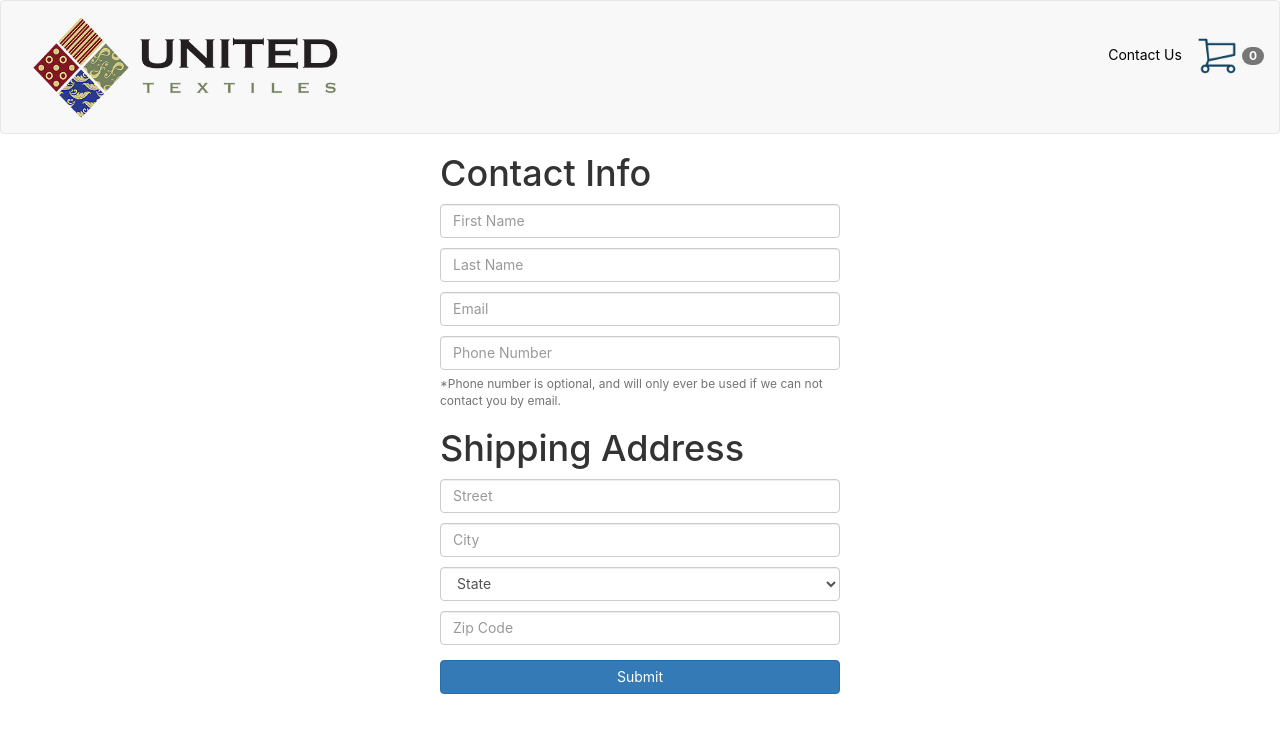
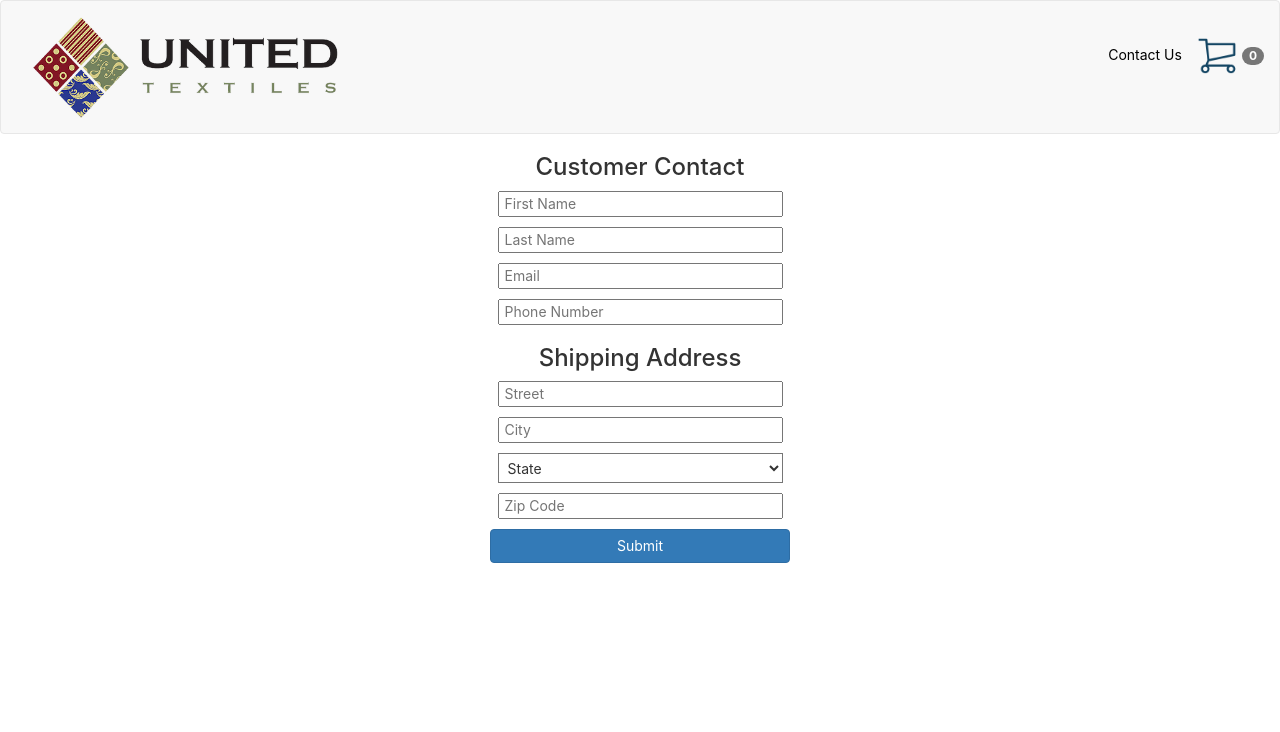
Before and after one commit to Austin-Rowe/rugzilla-react, a React (Create React App) app: page /checkout in a window 1280 px wide. Shown: the top 732 px of the page. Built offline with nearby package versions, Linux system fonts and the light colour scheme; what react-async-script-loader would draw is missing.

Commit message:
Customer info/Shipping address form has been re-created without react-bootstrap. Form validation is complete, but not the most elegant looking code. Next step is to implement redirect, on successful form submission, to payment page!

```diff
--- a/src/components/Checkout.css
+++ b/src/components/Checkout.css
@@ -1,13 +1,30 @@
-#checkout {
-    width: 80vw;
-    max-width: 400px;
-    margin: 10px auto 20px auto;
+#form {
+    margin: 10px auto;
+    text-align: center;
+    width: 300px;
 }
 
-#submit-button {
+.form-input-group {
+    display: block;
+}
+
+.form-input {
+    display: block;
+    margin: 10px auto;
+    padding-left: 5px;
+    width: 95%;
+    font-weight: normal;
+}
+
+.invalid {
+    border: solid 2px red;
+}
+
+#submit-form {
     width: 100%;
 }
 
-.input-field {
-    margin-top: 10px;
+#state-input {
+    height: 30px;
+    background-color: white;
 }
--- a/src/components/Checkout.js
+++ b/src/components/Checkout.js
@@ -1,6 +1,6 @@
 import React, { Component } from 'react';
 import {connect} from 'react-redux';
-import {Button, FormGroup, ControlLabel, FormControl, HelpBlock} from 'react-bootstrap';
+import {Button} from 'react-bootstrap';
 
 
 import './Checkout.css';
@@ -9,6 +9,8 @@ class Checkout extends Component {
     constructor(props){
         super(props);
         this.state = {
+            formIsInvalid: false,
+            formData: {
                 firstName: '',
                 lastName: '',
                 email: '',
@@ -17,111 +19,150 @@ class Checkout extends Component {
                 city: '',
                 state: '',
                 zipCode: ''
+            },
+            formFieldValidity: {
+                firstNameValid: '',
+                lastNameValid: '',
+                emailValid: '',
+                phoneNumberValid: '',
+                streetValid: '',
+                cityValid: '',
+                stateValid: '',
+                zipCodeValid: ''
             }
-
-        this.customerInputToState = this.customerInputToState.bind(this);
+        }
+        this.inputToState = this.inputToState.bind(this);
         this.submitForm = this.submitForm.bind(this);
     }
 
-    componentDidMount(){
-        const cartCount = this.props.cart.reduce((accumulator, currentValue) => accumulator + currentValue.quantity, 0)
-        const reducer = (accumulator, current) => accumulator + (current.item.price * current.quantity);
-        const cartDollarTotal = this.props.cart.reduce(reducer, 0);
-        const cartTotal = cartDollarTotal + (cartCount*95/100);
-        this.setState({
-            total: cartTotal
-        })
-    }
-
-    customerInputToState(field){
+    inputToState(field){
         const name = field.target.name;
         const input = field.target.value;
-        this.setState({
+        if(name === 'state' && input === 'State'){
+            this.setState(state => ({
+                formData: {
+                    ...state.formData,
+                    [name]: ''
+                }
+            }))
+        } else {
+            this.setState(state => ({
+                formData: {
+                    ...state.formData,
                     [name]: input
-        })
+                }
+            }))
+        }
     }
 
     submitForm(){
-
+        const {formData} = this.state;
+        const keys = Object.keys(formData);
+        let validationBools = [];
+        const reducer = (acc, currVal) => acc*currVal;
+        keys.forEach(key => {
+            if(key === 'email'){
+                const validateEmail = (email) => {
+                    var re = /\S+@\S+\.\S+/;
+                    return re.test(email);
+                }
+                if(validateEmail(formData[key]) === false){
+                    validationBools.push(false);
+                } else if(validateEmail(formData[key]) === true){
+                    validationBools.push(true);
+                }
+            } else {
+                if(formData[key] === ''){
+                    validationBools.push(false);
+                } else if(formData[key] !== ''){
+                    validationBools.push(true);
+                }
+            }
+        })
+        if(validationBools.reduce(reducer) === 1){
+            window.alert('Form would be submitted and we would move on to payment!');
+        } else if(validationBools.reduce(reducer) === 0){
+            keys.forEach(key => {
+                if(formData[key] === ''){
+                    this.setState(state => ({
+                        formFieldValidity: {
+                        ...state.formFieldValidity,
+                        [`${key}Valid`]: 'invalid'
+                    }
+                }))
+                    console.log('forEach ran with ' + key);
+                }
+                if(formData[key] !== ''){
+                    if(key === 'email'){
+                        const validateEmail = (email) => {
+                            var re = /\S+@\S+\.\S+/;
+                            return re.test(email);
+                        }
+                        if(validateEmail(formData[key]) === false){
+                            this.setState(state => ({
+                                formFieldValidity: {
+                                    ...state.formFieldValidity,
+                                    [`${key}Valid`]: 'invalid'
+                                }
+                            }))
+                        } else if(validateEmail(formData[key]) === true){
+                            this.setState(state => ({
+                                formFieldValidity: {
+                                    ...state.formFieldValidity,
+                                    [`${key}Valid`]: ''
+                                }
+                            }))
+                        }
+                    } else {
+                        this.setState(state => ({
+                            formFieldValidity: {
+                                ...state.formFieldValidity,
+                                [`${key}Valid`]: ''
+                            }
+                        }))
+                    }
+                }
+            })
+            this.setState({
+                formIsInvalid: true
+            })
+        }
     }
 
-    render() {
-        const {firstName, lastName, email, phoneNumber, street, city, zipCode} = this.state;
+
+    render(){
+        const {firstName, lastName, email, phoneNumber, street, city, state, zipCode} = this.state.formData;
+        const {firstNameValid, lastNameValid, emailValid, phoneNumberValid, streetValid, cityValid, stateValid, zipCodeValid} = this.state.formFieldValidity;
         let states = [
             'Alabama','Alaska','Arizona','Arkansas','California','Colorado','Connecticut','Delaware','District of Columbia','Florida','Georgia','Idaho','Illinois','Indiana','Iowa','Kansas','Kentucky','Louisiana','Maine','Maryland','Massachusetts','Michigan','Minnesota','Mississippi','Missouri','Montana','Nebraska','Nevada','New Hampshire','New Jersey','New Mexico','New York','North Carolina','North Dakota','Ohio','Oklahoma','Oregon','Pennsylvania','Rhode Island','South Carolina','South Dakota','Tennessee','Texas','Utah','Vermont','Virginia','Washington','West Virginia','Wisconsin','Wyoming'
         ];
-        const stateOptions = states.map(state => <option value={state}>{state}</option>)
-
-        return (
-            <form id="checkout">
-                <FormGroup>
-                    <h1>Contact Info</h1>
-                    <FormControl
-                        type="text"
-                        value={firstName}
-                        placeholder="First Name"
-                        name="firstName"
-                        onChange={this.customerInputToState}
-                    />
-                    <FormControl
-                        className="input-field"
-                        type="text"
-                        value={lastName}
-                        placeholder="Last Name"
-                        name="lastName"
-                        onChange={this.customerInputToState}
-                    />
-                    <FormControl
-                        className="input-field"
-                        type="email"
-                        value={email}
-                        placeholder="Email"
-                        name="email"
-                        onChange={this.customerInputToState}
-                    />
-                    <FormControl
-                        className="input-field"
-                        type="text"
-                        value={phoneNumber}
-                        placeholder="Phone Number"
-                        name="phoneNumber"
-                        onChange={this.customerInputToState}
-                    />
-                    <HelpBlock style={{fontSize: "12px"}}>*Phone number is optional, and will only ever be used if we can not contact you by email.</HelpBlock>
-                </FormGroup>
-                <FormGroup>
-                    <h1>Shipping Address</h1>
-                    <FormControl
-                        type="text"
-                        value={street}
-                        placeholder="Street"
-                        name="street"
-                        onChange={this.customerInputToState}
-                    />
-                    <FormControl
-                        className="input-field"
-                        type="text"
-                        value={city}
-                        placeholder="City"
-                        name="city"
-                        onChange={this.customerInputToState}
-                    />
-                    <FormControl className="input-field" componentClass="select" placeholder="State" name="state" onChange={this.customerInputToState} >
-                        <option value="select">State</option>
+        const stateOptions = states.map(state => <option value={state}>{state}</option>);
+        let invalidMessage;
+        if(this.state.formIsInvalid){
+            invalidMessage = <h5 style={{color: 'red'}}>One or more fields are invalid!</h5>
+        }
+        return(
+            <form onSubmit={this.submitForm} id="form">
+                <label className="form-input-group"> <h3>Customer Contact</h3>
+                    <input name="firstName" className={`form-input ${firstNameValid}`} type="text" value={firstName} onChange={this.inputToState} placeholder="First Name" />
+                    <input name="lastName" className={`form-input ${lastNameValid}`} type="text" value={lastName} onChange={this.inputToState} placeholder="Last Name" />
+                    <input name="email" className={`form-input ${emailValid}`} type="text" value={email} onChange={this.inputToState} placeholder="Email" />
+                    <input name="phoneNumber" className={`form-input ${phoneNumberValid}`} type="text" value={phoneNumber} onChange={this.inputToState} placeholder="Phone Number" />
+                </label>
+                <label className="form-input-group"> <h3>Shipping Address</h3>
+                    <input name="street" className={`form-input ${streetValid}`} type="text" value={street} onChange={this.inputToState} placeholder="Street" />
+                    <input name="city" className={`form-input ${cityValid}`} type="text" value={city} onChange={this.inputToState} placeholder="City" />
+                    {/* <input name="state" className="form-input" type="text" value={state} onChange={this.inputToState} placeholder="State" /> */}
+                    <select className={`form-input ${stateValid}`} name="state" id="state-input" value={state} onChange={this.inputToState} >
+                        <option>State</option>
                         {stateOptions}
-                    </FormControl>
-                    <FormControl
-                        className="input-field"
-                        type="text"
-                        value={zipCode}
-                        placeholder="Zip Code"
-                        name="zipCode"
-                        onChange={this.customerInputToState}
-                    />
-                </FormGroup>
-                <Button bsStyle="primary" id="submit-button" onClick={this.submitForm}>Submit</Button>
+                    </select>
+                    <input name="zipCode" className={`form-input ${zipCodeValid}`} type="text" value={zipCode} onChange={this.inputToState} placeholder="Zip Code" />
+                </label>
+                <Button bsStyle="primary" id="submit-form" onClick={this.submitForm}>Submit</Button>
+                {invalidMessage}
             </form>
-        );
+        )
     }
 }
 
```
Lines whose indentation alone changed are shown as unchanged.
